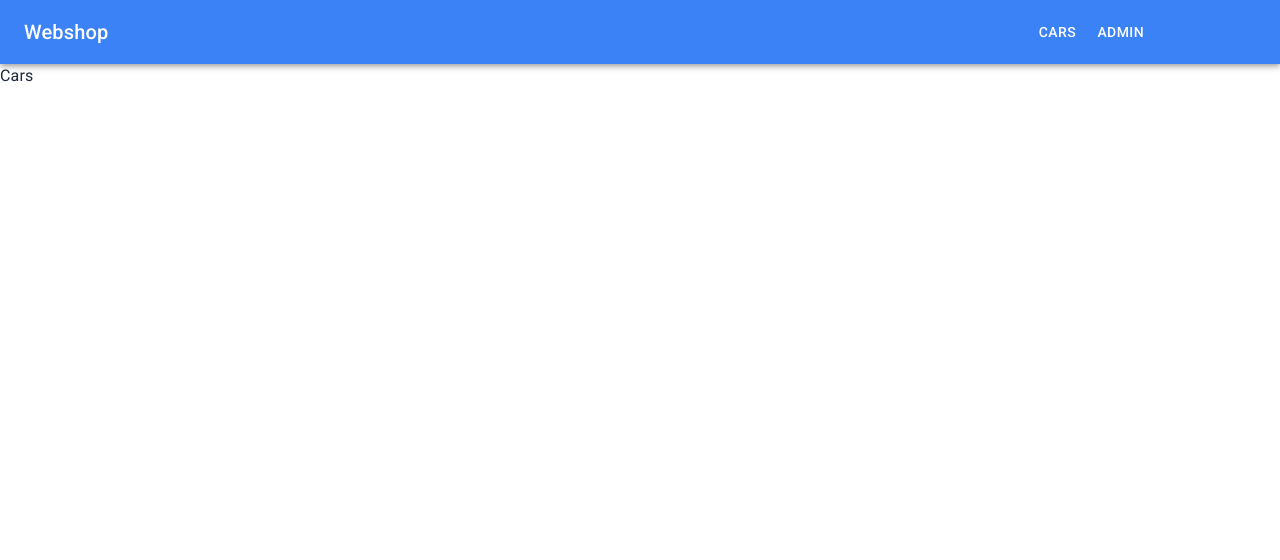
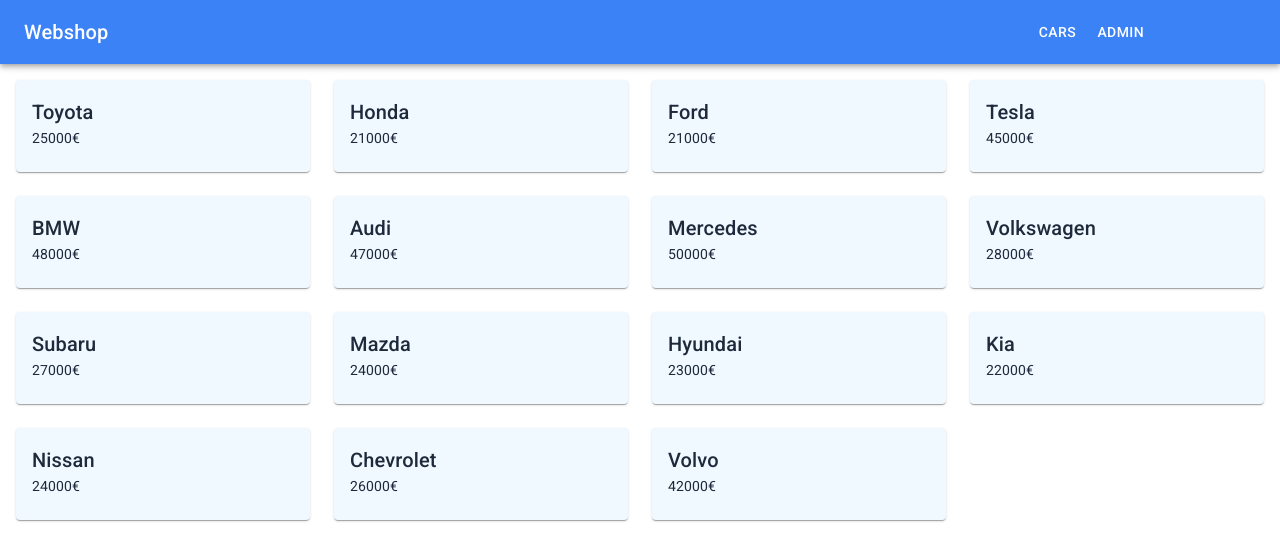
Before and after one commit to hallapmark/webshop, a React (Vite) app: page /cars in a window 1280 px wide. Shown: the top 560 px of the page. Built offline with nearby package versions, Linux system fonts and the light colour scheme; some icons are missing.

Commit message:
Fill out CarsPLP with a list of cars
Uses mui Card in a mui Grid

```diff
--- a/src/pages/lists/CarsPLP.jsx
+++ b/src/pages/lists/CarsPLP.jsx
@@ -1,10 +1,30 @@
-import Box from '@mui/material/Box';
+
+import Card from '@mui/material/Card';
+import CardContent from '@mui/material/CardContent';
+import Grid from '@mui/material/Grid';
+import Typography from '@mui/material/Typography';
+import carsFile from '../../data/cars.json'
+import { useState } from 'react';
 
 function CarsPLP() {
+  const [cars, setCars] = useState(carsFile.slice());
+
   return (
-    <Box>
-      <div>Cars</div>
-    </Box>
-  )
+    <Grid container spacing={3} margin={2}>
+      {cars.map((car) => (
+        // 12 kokku mui Grid-süsteemis. xs ekraanisuuruse korral üks item võtab siin 12 kohta,
+        // ja siis sealt hakkab alla tulema sm 6 jne.
+        <Grid size={{xs: 12, sm: 6, md: 4, lg: 3}} key={car.id}>
+          <Card>
+            <CardContent>
+              {/* See here for variants https://mui.com/material-ui/react-typography/ */}
+              <Typography variant="h6">{car.name}</Typography>
+              <Typography variant="body2">{car.price}€</Typography>
+            </CardContent>
+          </Card>
+        </Grid>
+      ))}
+    </Grid>
+  );
 }
 export default CarsPLP
```
